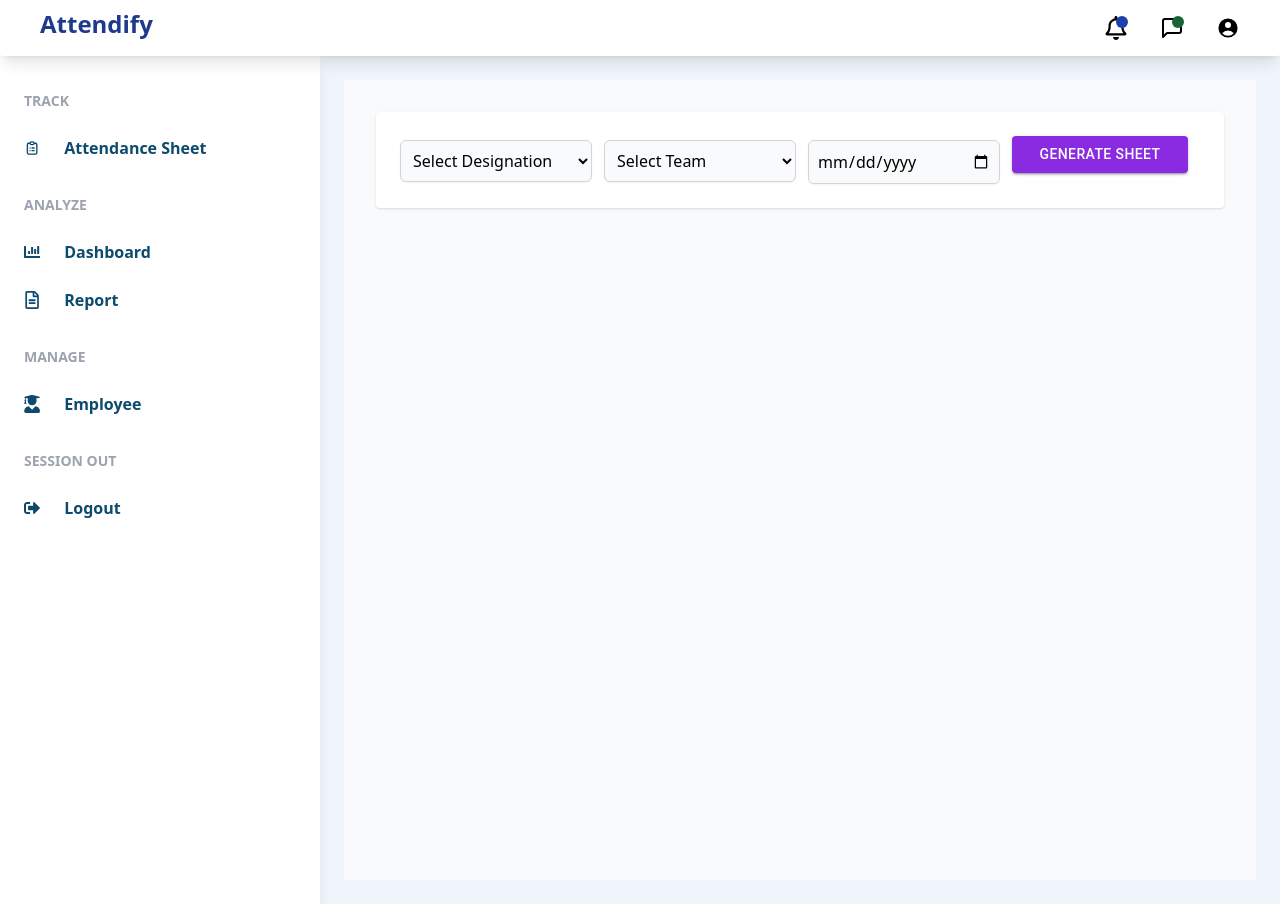
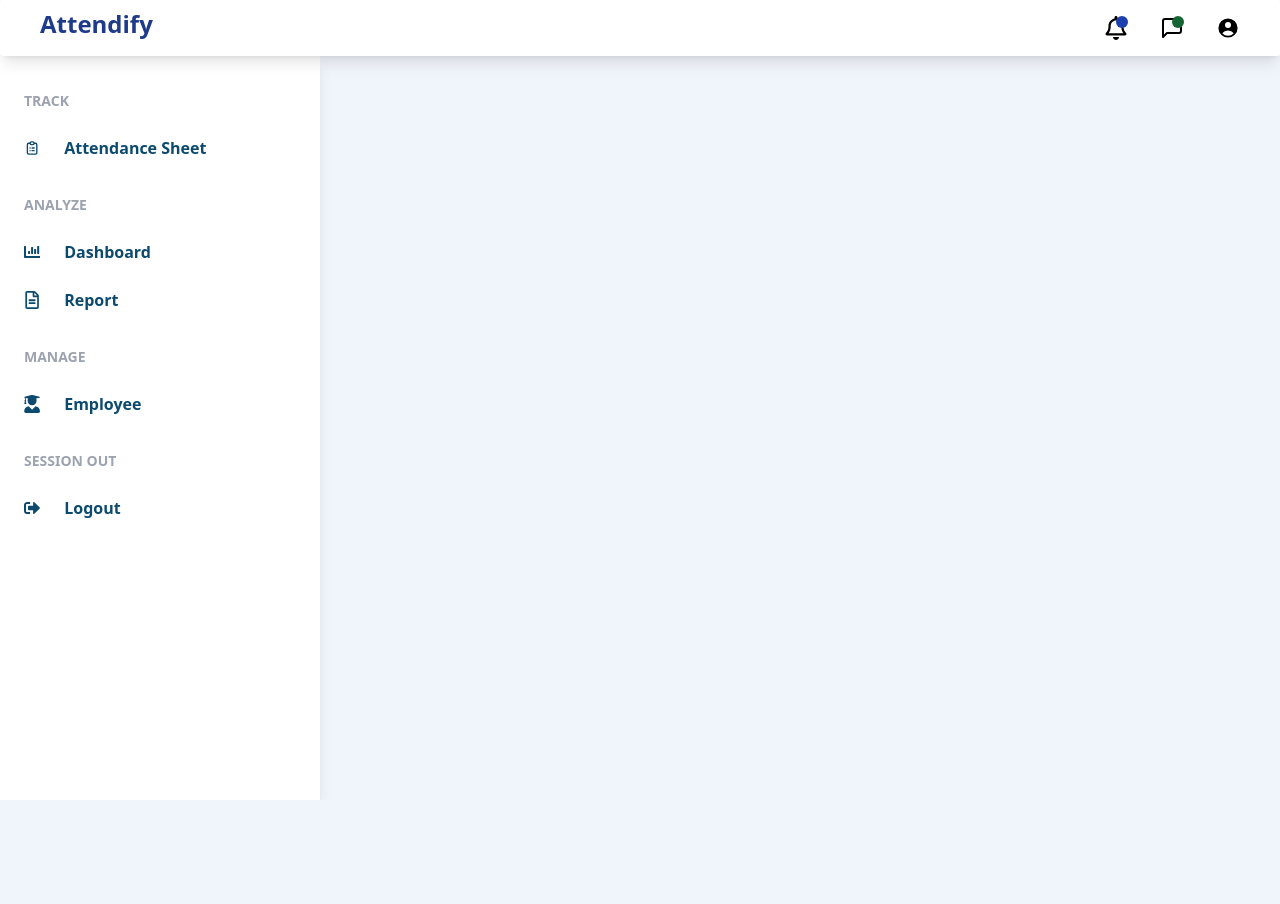
Before and after one commit to Muneeba2001/Attendify, a React (Vite) app in the folder FrontEnd/MarkIn/: page /AdminDashBoard/Track/AttendanceSheet in a window 1280 px wide. After the commit the page ends 800 px from the top, so only its background shows below. Built offline with nearby package versions, Linux system fonts and the light colour scheme.

Commit message:
updation

```diff
--- a/FrontEnd/MarkIn/src/Component/Admin/Employee_list/Employee_list.jsx
+++ b/FrontEnd/MarkIn/src/Component/Admin/Employee_list/Employee_list.jsx
@@ -1,186 +1,186 @@
-import React, { useState, useEffect } from "react";
-import { Formik, Form, Field } from "formik";
-import axios from "axios";
-import { Button } from "@mui/material";
+// import React, { useState, useEffect } from "react";
+// import { Formik, Form, Field } from "formik";
+// import axios from "axios";
+// import { Button } from "@mui/material";
 
-const AttendanceSheet = () => {
-  const [filteredData, setFilteredData] = useState([]);
-  const [formValues, setFormValues] = useState({
-    Subject: "",
-    Section: "",
-    Date: "",
-  });
+// const AttendanceSheet = () => {
+//   const [filteredData, setFilteredData] = useState([]);
+//   const [formValues, setFormValues] = useState({
+//     Subject: "",
+//     Section: "",
+//     Date: "",
+//   });
 
-  useEffect(() => {
-    if (formValues.Subject && formValues.Section && formValues.Date) {
-      filterData(formValues);
-    }
-  }, [formValues]);
+//   useEffect(() => {
+//     if (formValues.Subject && formValues.Section && formValues.Date) {
+//       filterData(formValues);
+//     }
+//   }, [formValues]);
 
-  const filterData = async (values) => {
-    try {
-      // Fetch data from the backend
-      const response = await axios.get("http://localhost:3000/", {
-        params: {
-          Subject: values.Subject,
-          Section: values.Section,
-          Date: values.Date,
-        },
-      });
-      console.log(response.data);
+//   const filterData = async (values) => {
+//     try {
+//       // Fetch data from the backend
+//       const response = await axios.get("http://localhost:3000/", {
+//         params: {
+//           Subject: values.Subject,
+//           Section: values.Section,
+//           Date: values.Date,
+//         },
+//       });
+//       console.log(response.data);
 
-      // Update state with the fetched data
-      setFilteredData((prevData) => [...prevData, ...response.data]);
+//       // Update state with the fetched data
+//       setFilteredData((prevData) => [...prevData, ...response.data]);
 
-      // Store the selected term in the backend
-      await storeSelectedTerm(values);
-    } catch (error) {
-      console.error("Error fetching or storing attendance data:", error);
-    }
-  };
+//       // Store the selected term in the backend
+//       await storeSelectedTerm(values);
+//     } catch (error) {
+//       console.error("Error fetching or storing attendance data:", error);
+//     }
+//   };
 
-  const storeSelectedTerm = async (values) => {
-    try {
-      await axios.post("http://localhost:3000/attendancesheet", {
-        Subject: values.Subject,
-        Section: values.Section,
-        Date: values.Date,
-        Status: "Pending", // Set default status as "Pending" or "Present" based on your requirement
-      });
-    } catch (error) {
-      console.error("Error storing selected term:", error);
-    }
-  };
+//   const storeSelectedTerm = async (values) => {
+//     try {
+//       await axios.post("http://localhost:3000/attendancesheet", {
+//         Subject: values.Subject,
+//         Section: values.Section,
+//         Date: values.Date,
+//         Status: "Pending", // Set default status as "Pending" or "Present" based on your requirement
+//       });
+//     } catch (error) {
+//       console.error("Error storing selected term:", error);
+//     }
+//   };
 
-  return (
-    <div className="min-h-screen w-full bg-gray-50 p-8">
-      <Formik
-        initialValues={formValues}
-        onSubmit={(values, { setSubmitting }) => {
-          setFormValues(values);
-          setSubmitting(false);
-        }}
-      >
-        {({ isSubmitting }) => (
-          <Form className="space-y-6 rounded bg-white p-6 shadow">
-            <div className="grid w-full grid-cols-4 gap-4">
-              <div>
-                {/* <label
-                  htmlFor="subject"
-                  className="block font-medium text-gray-700"
-                >
-                  Designation
-                </label> */}
-                <Field
-                  as="select"
-                  name="Subject"
-                  id="subject"
-                  className="mt-1 block w-48 rounded-md border border-gray-300 bg-gray-50 p-2 shadow-sm focus:border-blue-500 focus:ring-blue-500"
-                >
-                  <option value="" disabled>
-                    Select Designation
-                  </option>
-                  <option value="A">Computer systems manager</option>
-                  <option value="B">Network architect</option>
-                  <option value="C">Systems analyst</option>
-                  <option value="C">Systems analyst</option>
-                  <option value="C">IT coordinator</option>
-                  <option value="C">Network engineer</option>
-                  <option value="C">System administrator</option>
-                </Field>
-              </div>
-              <div>
-                {/* <label
-                  htmlFor="section"
-                  className="block font-medium text-gray-700"
-                >
-                  Section
-                </label> */}
-                <Field
-                  as="select"
-                  name="Section"
-                  id="section"
-                  className="mt-1 block w-48 rounded-md border border-gray-300 bg-gray-50 p-2 shadow-sm focus:border-blue-500 focus:ring-blue-500"
-                >
-                  <option value="" disabled>
-                    Select Team
-                  </option>
-                  <option value="BSCS">Marketing team</option>
-                  <option value="BS Maths">Technical team</option>
-                  <option value="BS Stats">Development team</option>
-                  <option value="BS Stats">Operations team</option>
-                  <option value="BS Stats">Quality Assurance team</option>
-                </Field>
-              </div>
-              <div>
-                {/* <label
-                  htmlFor="date"
-                  className="block font-medium text-gray-700"
-                >
-                  Date
-                </label> */}
-                <Field
-                  type="date"
-                  name="Date"
-                  id="date"
-                  className="mt-1 block w-48 rounded-md border border-gray-300 bg-gray-50 p-2 shadow-sm focus:border-blue-500 focus:ring-blue-500"
-                />
-              </div>
-              <div className="">
-                <Button
-                  variant="contained"
-                  sx={{ backgroundColor: "blueviolet", color: "white" }}
-                  type="submit"
-                  className="w-44"
-                >
-                  Generate Sheet
-                </Button>
-              </div>
-            </div>
-          </Form>
-        )}
-      </Formik>
+//   return (
+//     <div className="min-h-screen w-full bg-gray-50 p-8">
+//       <Formik
+//         initialValues={formValues}
+//         onSubmit={(values, { setSubmitting }) => {
+//           setFormValues(values);
+//           setSubmitting(false);
+//         }}
+//       >
+//         {({ isSubmitting }) => (
+//           <Form className="space-y-6 rounded bg-white p-6 shadow">
+//             <div className="grid w-full grid-cols-4 gap-4">
+//               <div>
+//                 {/* <label
+//                   htmlFor="subject"
+//                   className="block font-medium text-gray-700"
+//                 >
+//                   Designation
+//                 </label> */}
+//                 <Field
+//                   as="select"
+//                   name="Subject"
+//                   id="subject"
+//                   className="mt-1 block w-48 rounded-md border border-gray-300 bg-gray-50 p-2 shadow-sm focus:border-blue-500 focus:ring-blue-500"
+//                 >
+//                   <option value="" disabled>
+//                     Select Designation
+//                   </option>
+//                   <option value="A">Computer systems manager</option>
+//                   <option value="B">Network architect</option>
+//                   <option value="C">Systems analyst</option>
+//                   <option value="C">Systems analyst</option>
+//                   <option value="C">IT coordinator</option>
+//                   <option value="C">Network engineer</option>
+//                   <option value="C">System administrator</option>
+//                 </Field>
+//               </div>
+//               <div>
+//                 {/* <label
+//                   htmlFor="section"
+//                   className="block font-medium text-gray-700"
+//                 >
+//                   Section
+//                 </label> */}
+//                 <Field
+//                   as="select"
+//                   name="Section"
+//                   id="section"
+//                   className="mt-1 block w-48 rounded-md border border-gray-300 bg-gray-50 p-2 shadow-sm focus:border-blue-500 focus:ring-blue-500"
+//                 >
+//                   <option value="" disabled>
+//                     Select Team
+//                   </option>
+//                   <option value="BSCS">Marketing team</option>
+//                   <option value="BS Maths">Technical team</option>
+//                   <option value="BS Stats">Development team</option>
+//                   <option value="BS Stats">Operations team</option>
+//                   <option value="BS Stats">Quality Assurance team</option>
+//                 </Field>
+//               </div>
+//               <div>
+//                 {/* <label
+//                   htmlFor="date"
+//                   className="block font-medium text-gray-700"
+//                 >
+//                   Date
+//                 </label> */}
+//                 <Field
+//                   type="date"
+//                   name="Date"
+//                   id="date"
+//                   className="mt-1 block w-48 rounded-md border border-gray-300 bg-gray-50 p-2 shadow-sm focus:border-blue-500 focus:ring-blue-500"
+//                 />
+//               </div>
+//               <div className="">
+//                 <Button
+//                   variant="contained"
+//                   sx={{ backgroundColor: "blueviolet", color: "white" }}
+//                   type="submit"
+//                   className="w-44"
+//                 >
+//                   Generate Sheet
+//                 </Button>
+//               </div>
+//             </div>
+//           </Form>
+//         )}
+//       </Formik>
 
-      {/* <div className="mt-8 w-full overflow-x-auto rounded bg-white p-8 shadow">
-        <table className="min-w-full divide-y divide-gray-200">
-          <thead className="bg-gray-100">
-            <tr>
-              <th className="px-6 py-3 text-left text-xs font-medium uppercase tracking-wider text-gray-500">
-                #
-              </th>
-              <th className="px-6 py-3 text-left text-xs font-medium uppercase tracking-wider text-gray-500">
-                Employee Name
-              </th>
-              <th className="px-6 py-3 text-left text-xs font-medium uppercase tracking-wider text-gray-500">
-                Employee ID
-              </th>
-              <th className="px-6 py-3 text-left text-xs font-medium uppercase tracking-wider text-gray-500">
-                Status
-              </th>
-            </tr>
-          </thead>
-          <tbody className="divide-y divide-gray-200 bg-white">
-            {filteredData.map((student, index) => (
-              <tr key={index}>
-                <td className="whitespace-nowrap px-6 py-4 text-sm font-medium text-gray-900">
-                  {index + 1}
-                </td>
-                <td className="whitespace-nowrap px-6 py-4 text-sm text-gray-500">
-                  {student.name}
-                </td>
-                <td className="whitespace-nowrap px-6 py-4 text-sm text-gray-500">
-                  {student.studentId}
-                </td>
-                <td className="whitespace-nowrap px-6 py-4 text-sm text-gray-500">
-                  {student.status}
-                </td>
-              </tr>
-            ))}
-          </tbody>
-        </table>
-      </div> */}
-    </div>
-  );
-};
+//       {/* <div className="mt-8 w-full overflow-x-auto rounded bg-white p-8 shadow">
+//         <table className="min-w-full divide-y divide-gray-200">
+//           <thead className="bg-gray-100">
+//             <tr>
+//               <th className="px-6 py-3 text-left text-xs font-medium uppercase tracking-wider text-gray-500">
+//                 #
+//               </th>
+//               <th className="px-6 py-3 text-left text-xs font-medium uppercase tracking-wider text-gray-500">
+//                 Employee Name
+//               </th>
+//               <th className="px-6 py-3 text-left text-xs font-medium uppercase tracking-wider text-gray-500">
+//                 Employee ID
+//               </th>
+//               <th className="px-6 py-3 text-left text-xs font-medium uppercase tracking-wider text-gray-500">
+//                 Status
+//               </th>
+//             </tr>
+//           </thead>
+//           <tbody className="divide-y divide-gray-200 bg-white">
+//             {filteredData.map((student, index) => (
+//               <tr key={index}>
+//                 <td className="whitespace-nowrap px-6 py-4 text-sm font-medium text-gray-900">
+//                   {index + 1}
+//                 </td>
+//                 <td className="whitespace-nowrap px-6 py-4 text-sm text-gray-500">
+//                   {student.name}
+//                 </td>
+//                 <td className="whitespace-nowrap px-6 py-4 text-sm text-gray-500">
+//                   {student.studentId}
+//                 </td>
+//                 <td className="whitespace-nowrap px-6 py-4 text-sm text-gray-500">
+//                   {student.status}
+//                 </td>
+//               </tr>
+//             ))}
+//           </tbody>
+//         </table>
+//       </div> */}
+//     </div>
+//   );
+// };
 
-export default AttendanceSheet;
+// export default AttendanceSheet;
--- a/FrontEnd/MarkIn/src/Pages/AdminDashBoard/AdminPage/AttendanceSheet.jsx
+++ b/FrontEnd/MarkIn/src/Pages/AdminDashBoard/AdminPage/AttendanceSheet.jsx
@@ -1,12 +1,10 @@
 import React from "react";
-import Employee_list from "../../../Component/Admin/Employee_list/Employee_list";
-import SideBar from "../../../Component/DashBoard/SideBar";
-import Header from "../../../Component/DashBoard/Header";
 
-const AttendanceSheet = (props) => {
+
+const AttendanceSheet = () => {
   return (
     <div>
-      <Employee_list />
+
     </div>
   );
 };
```
